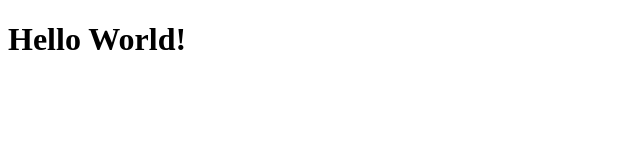
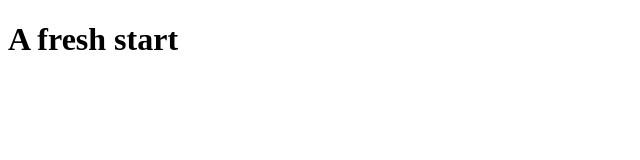
Before and after one commit to juraevca/juraevca.github.io, a plain HTML site: page index.html in a window 1280 px wide. Shown: the whole page, without its empty margins (0-640 px from the left). Drawn offline with Linux system fonts and the light colour scheme.

Commit message:
Update index.html

```diff
--- a/index.html
+++ b/index.html
@@ -9,7 +9,7 @@
     <body>
 
         <header>
-            <h1>Hello World!</h1>
+            <h1>A fresh start</h1>
         </header>
 
     </body>
```
